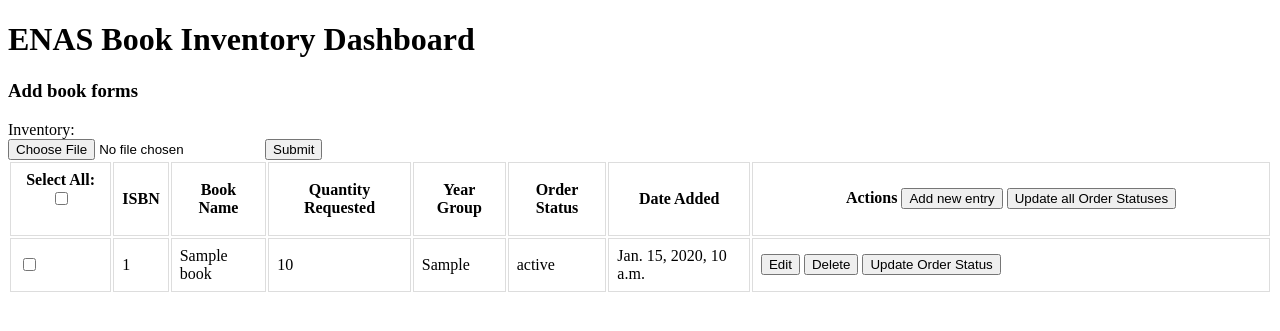
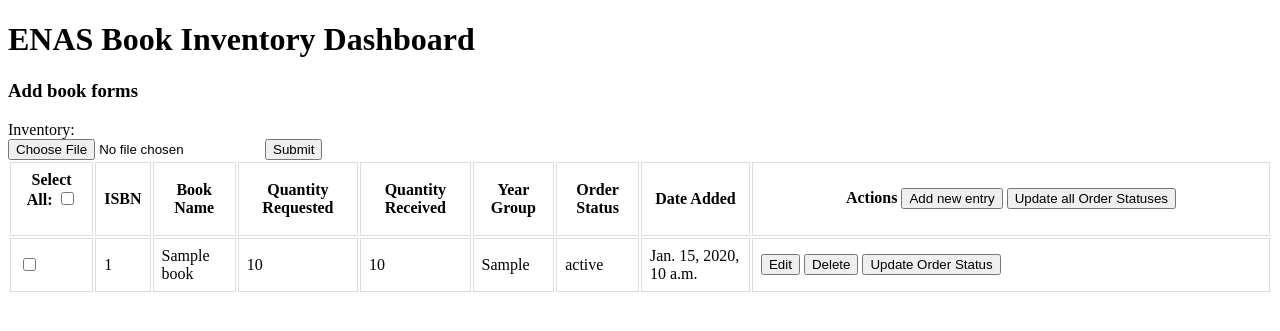
Before and after one commit to AbenaAmo13/inventory, a Django app: page /dashboard in a window 1280 px wide. Shown: the top 331 px of the page. Run offline with Django 4.2, Linux system fonts and the light colour scheme; tables that the repository leaves empty hold one stand-in row (values such as "Sample post").

Commit message:
feat: added quantity received to the update all

```diff
--- a/enasInventory/views.py
+++ b/enasInventory/views.py
@@ -65,14 +65,29 @@ def add_books(request):
     return HttpResponse(status=200)
 
 
-def update_order_status(request):
-    if request.method == "POST":
-        book_id = request.POST.get('book_id')
-        updated_order_status = request.POST.get('order_status')
-        selected_book = Book.objects.get(id=book_id)
-        selected_book.order_status = updated_order_status
-        selected_book.save()
-        return redirect('dashboard')
+def update_order_status(book_id):
+    selected_book = Book.objects.get(id=book_id)
+    current_order_status = selected_book.order_status
+    if current_order_status == 'ORDERED':
+        selected_book.order_status = "RECEIVED"
+        quantity_needed = selected_book.quantity_needed
+        selected_book.quantity_received = quantity_needed
+    else:
+        selected_book.order_status = "ORDERED"
+    selected_book.save()
+    return redirect('dashboard')
+    #        selected_book.quantity_received = quantity_needed
+
+    # if request.method == "POST":
+    #     book_id = request.POST.get('book_id')
+    #     updated_order_status = request.POST.get('order_status')
+    #     selected_book = Book.objects.get(id=book_id)
+    #     selected_book.order_status = updated_order_status
+    #     if updated_order_status == 'RECEIVED':
+    #         quantity_needed = selected_book.quantity_needed
+    #         selected_book.quantity_received = quantity_needed
+    #     selected_book.save()
+    #     return redirect('dashboard')
 
 
 def save_edit_made(request):
@@ -102,14 +117,10 @@ def table_actions(request):
         print(request.POST)
         book_selection_id = request.POST.get('books_selection')
         action = request.POST.get('table_action', None)
-        # if action == "update_order_status":
-        #     print("The id is: " + book_selection_id)
-        #     update_order_status(book_selection_id)
         if action == "update_all_statuses":
             book_selection_ids = request.POST.getlist('books_selection')
-            print("The ids are: " + str(book_selection_ids))
+            # print("The ids are: " + str(book_selection_ids))
             for book_id in book_selection_ids:
-                print(book_id)
                 update_order_status(book_id)
         if action == "delete":
             print(request.POST)
--- a/templates/dashboard.html
+++ b/templates/dashboard.html
@@ -32,6 +32,7 @@
         <th>ISBN</th>
         <th>Book Name</th>
         <th>Quantity Requested</th>
+          <th>Quantity Received</th>
         <th>Year Group</th>
         <th>Order Status</th>
         <th>Date Added</th>
@@ -52,9 +53,11 @@
               <td class="data">
                  {{ x.quantity_needed }}
               </td>
+                <td class="data">{{ x.quantity_received }}</td>
               <td class="data">{{ x.year_group}}</td>
               <td class="order_status_data">{{ x.order_status}}</td>
               <td>{{ x.date_requested}}</td>
+
               <td class="button_actions">
                   <button type="submit" name="table_action" value="edit" class="edit">Edit</button>
                   <button class="save" data-book-id = {{x.id }}>Save</button>
```
